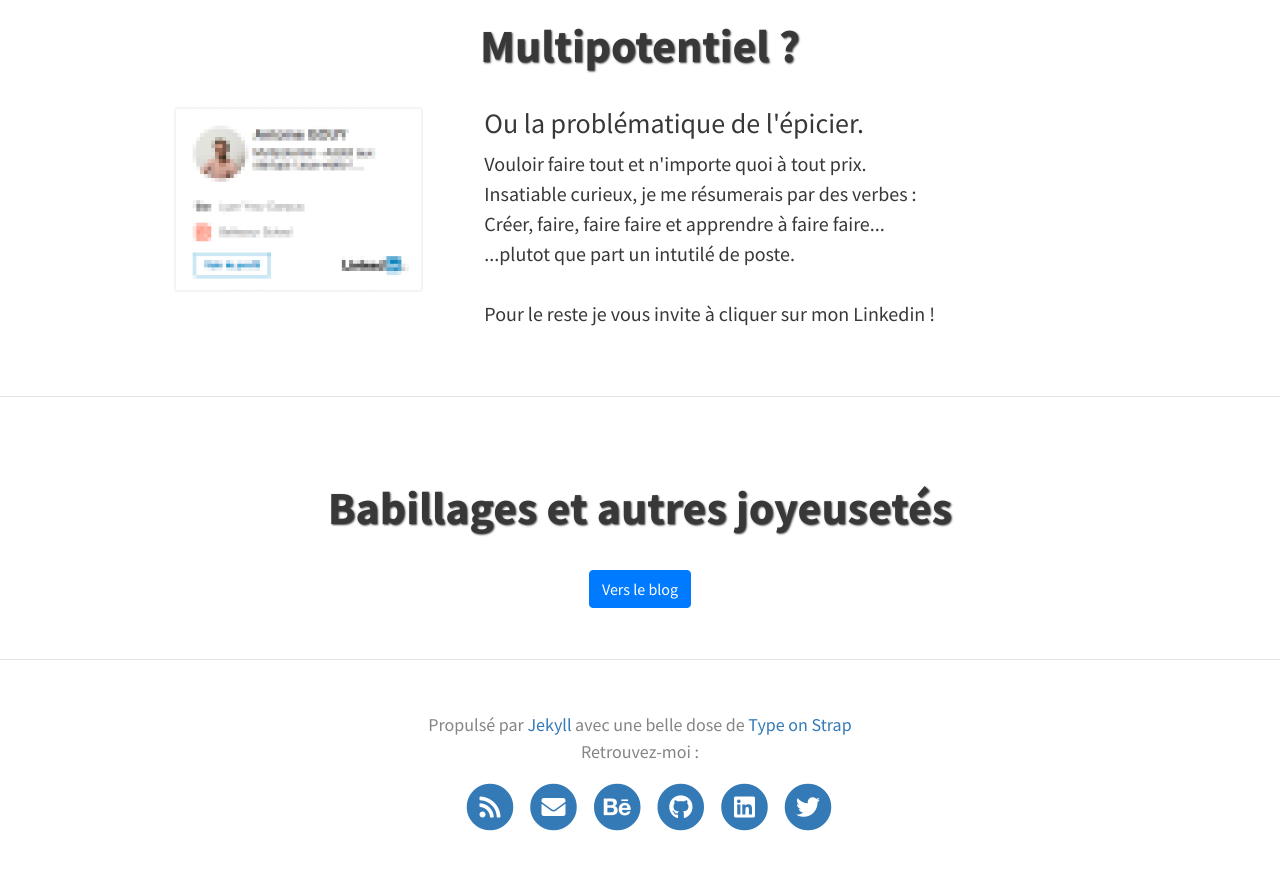
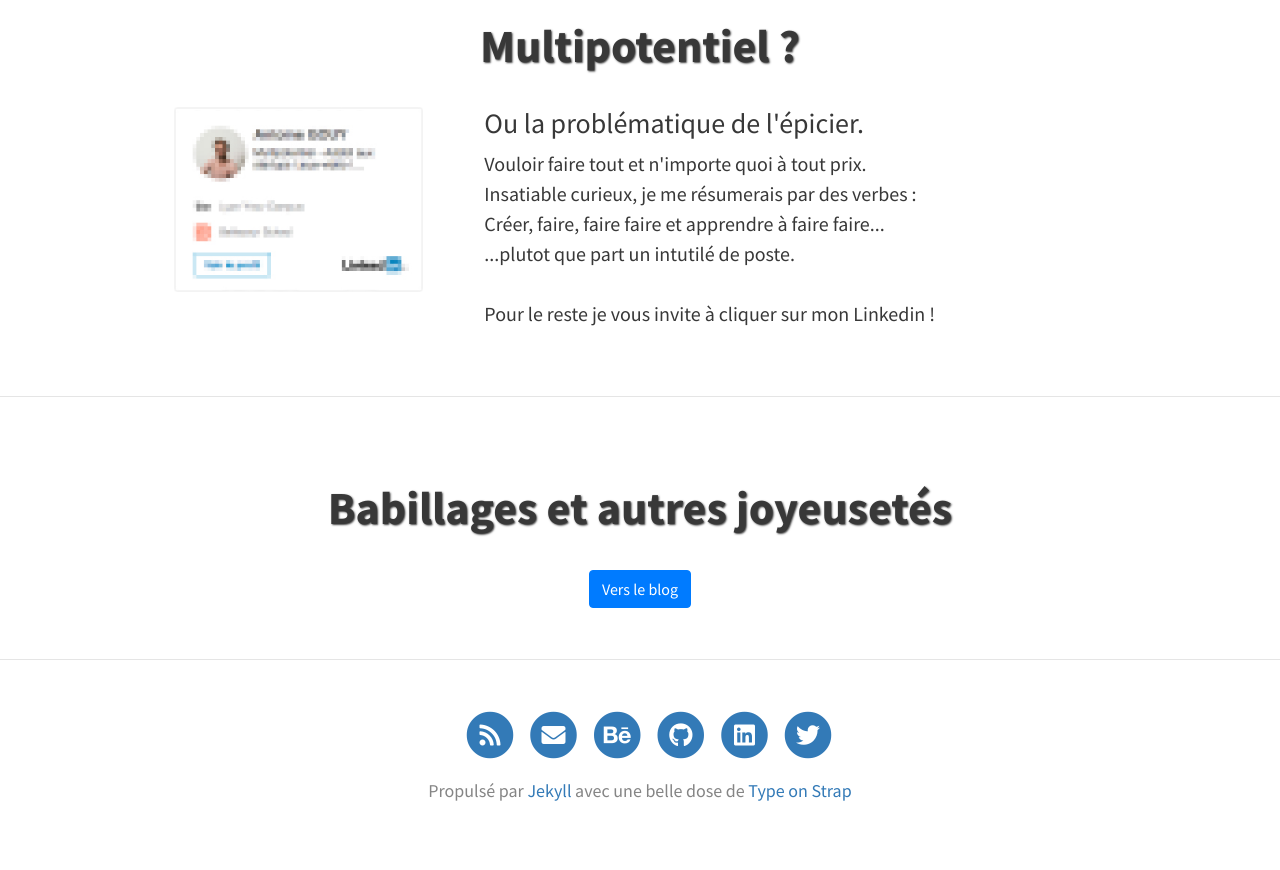
Before and after one commit to Caidezel/Caidezel.github.io, a Jekyll site: the page built from index.html, in a window 1280 px wide and 900 px high, scrolled down 914 px. Shown: the top 870 px of the window. Built offline with Jekyll 4.4.1, drawn with Linux system fonts in a browser that asks for light colours; nearby versions of some CDN libraries; comment, search, counter and statistics services are not loaded.

Commit message:
update footer

```diff
--- a/_config.yml
+++ b/_config.yml
@@ -18,7 +18,7 @@
      <p>- Libérez vos potentialités -</br>Addict aux startups / jeux-vidéo</br>Designer UI/UX | Formateur dans la tech/art | Ambassadeur Holacracy</br>Et vous ?...</p>
   header_text_feature_image: assets/img/content/homebg.jpg
   footer_text: >
-   Propulsé par <a href="https://jekyllrb.com/">Jekyll</a> avec une belle dose de <a href="https://github.com/sylhare/Type-on-Strap">Type on Strap</a></br>Retrouvez-moi :
+   Propulsé par <a href="https://jekyllrb.com/">Jekyll</a> avec une belle dose de <a href="https://github.com/sylhare/Type-on-Strap">Type on Strap</a></br>
 
   # Icons
   rss: true  # Make sure you created a feed.xml with feed.xml layout
--- a/_includes/footer.html
+++ b/_includes/footer.html
@@ -1,11 +1,11 @@
 {% if site.theme_settings.footer_text %}
 <footer class="site-footer">
-    <p class="text">{{ site.theme_settings.footer_text }}</p>
             <div class="footer-icons">
                 <ul>
                 <!-- Social icons from Font Awesome, if enabled -->
                 {% include icons.html %}
                 </ul>
             </div>
+        <p class="text">{{ site.theme_settings.footer_text }}</p>
 </footer>
 {% endif %}
```
